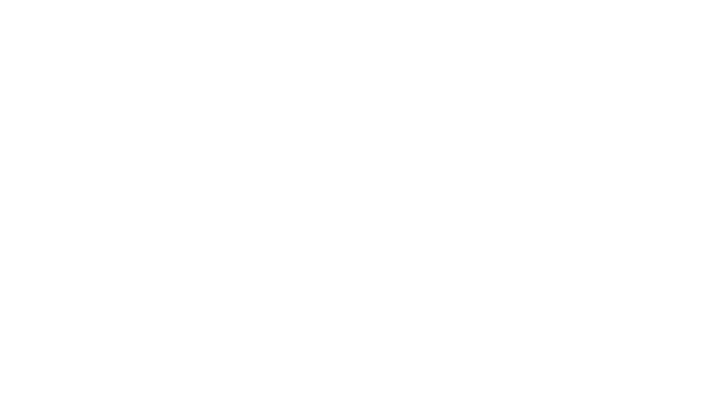
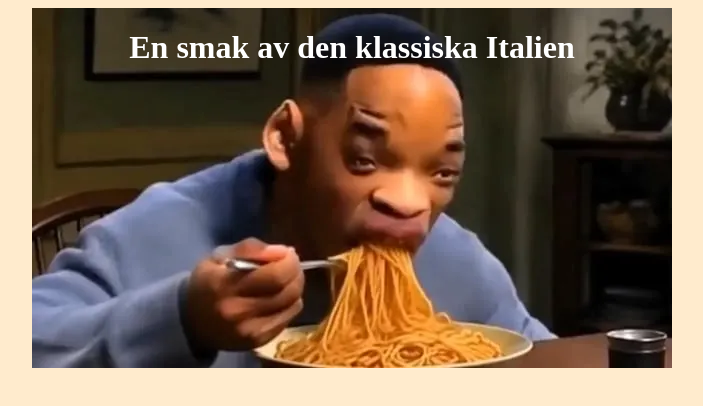
Before and after one commit to bryanadaszakbostrom-cmyk/Projekt-1, a plain HTML site: page index.html in a window 1280 px wide. Shown: the whole page, without its empty margins (288-991 px from the left). Drawn offline with Linux system fonts and the light colour scheme.

Commit message:
Header kanske klar

```diff
--- a/index.html
+++ b/index.html
@@ -7,6 +7,8 @@
     <link rel="stylesheet" href="style.css">
 </head>
 <body>
-
+    <header>
+        <h1>En smak av den klassiska Italien</h1>
+    </header>
 </body>
 </html>
--- a/style.css
+++ b/style.css
@@ -0,0 +1,18 @@
+body
+{
+    background-color: blanchedalmond;
+}
+header
+{
+    background-image: url(img/will-smith-eating-spaghetti-2026-version-v0-NWtiZGs1MzFvOWpoMc6T64fpcr4iKJzrRydNMP24PoiLWxOF2OGFTTM4B1gW.webp);
+    padding-bottom: 300px;
+    background-repeat: no-repeat;
+    font-weight: 30px;
+    justify-content: center;
+    display: flex;
+    background-position-x: center;
+}
+h1
+{
+    color: white;
+}
```
Also changed, not shown: img/will-smith-eating-spaghetti-2026-version-v0-NWtiZGs1MzFvOWpoMc6T64fpcr4iKJzrRydNMP24PoiLWxOF2OGFTTM4B1gW.webp (added).
